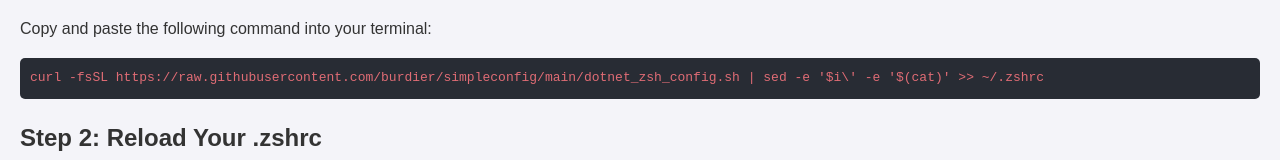
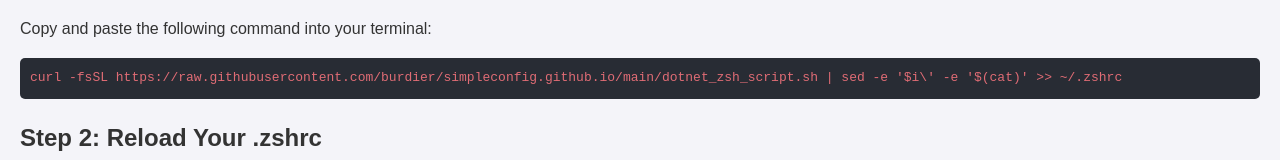
Before and after one commit to burdier/simpleconfig.github.io, a plain HTML site: page index.html in a window 1280 px wide. Shown: the part 502-662 px from the top of the page. Drawn offline with Linux system fonts and the light colour scheme.

Commit message:
Update index.html

```diff
--- a/index.html
+++ b/index.html
@@ -57,7 +57,7 @@
 
     <h2>Step 1: Run the Script Below</h2>
     <p>Copy and paste the following command into your terminal:</p>
-    <pre><code>curl -fsSL https://raw.githubusercontent.com/burdier/simpleconfig/main/dotnet_zsh_config.sh | sed -e '$i\' -e '$(cat)' >> ~/.zshrc</code></pre>
+    <pre><code>curl -fsSL https://raw.githubusercontent.com/burdier/simpleconfig.github.io/main/dotnet_zsh_script.sh | sed -e '$i\' -e '$(cat)' >> ~/.zshrc</code></pre>
 
     <h2>Step 2: Reload Your .zshrc</h2>
     <p>After running the command, reload your <code>.zshrc</code> to apply the changes:</p>
```
